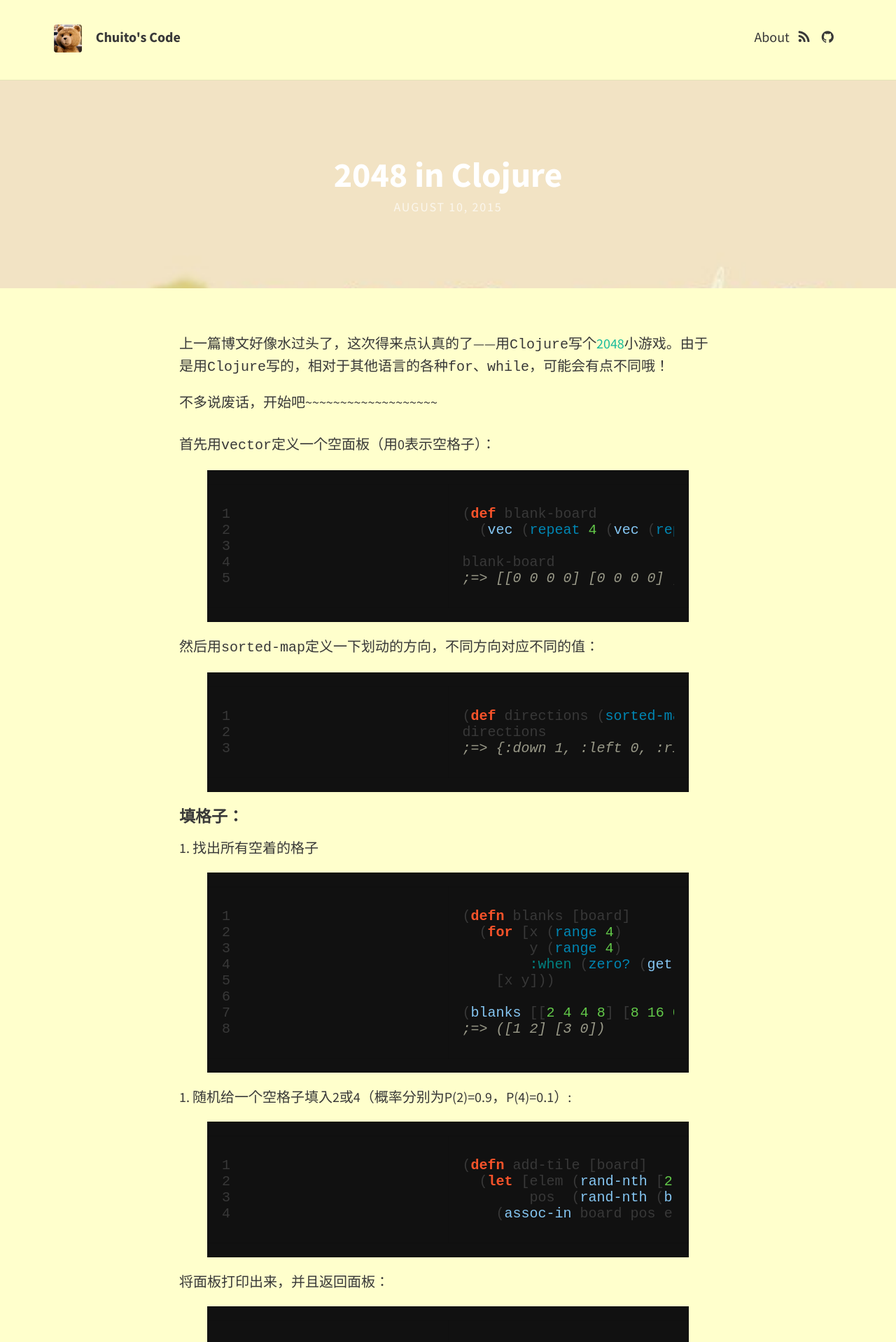
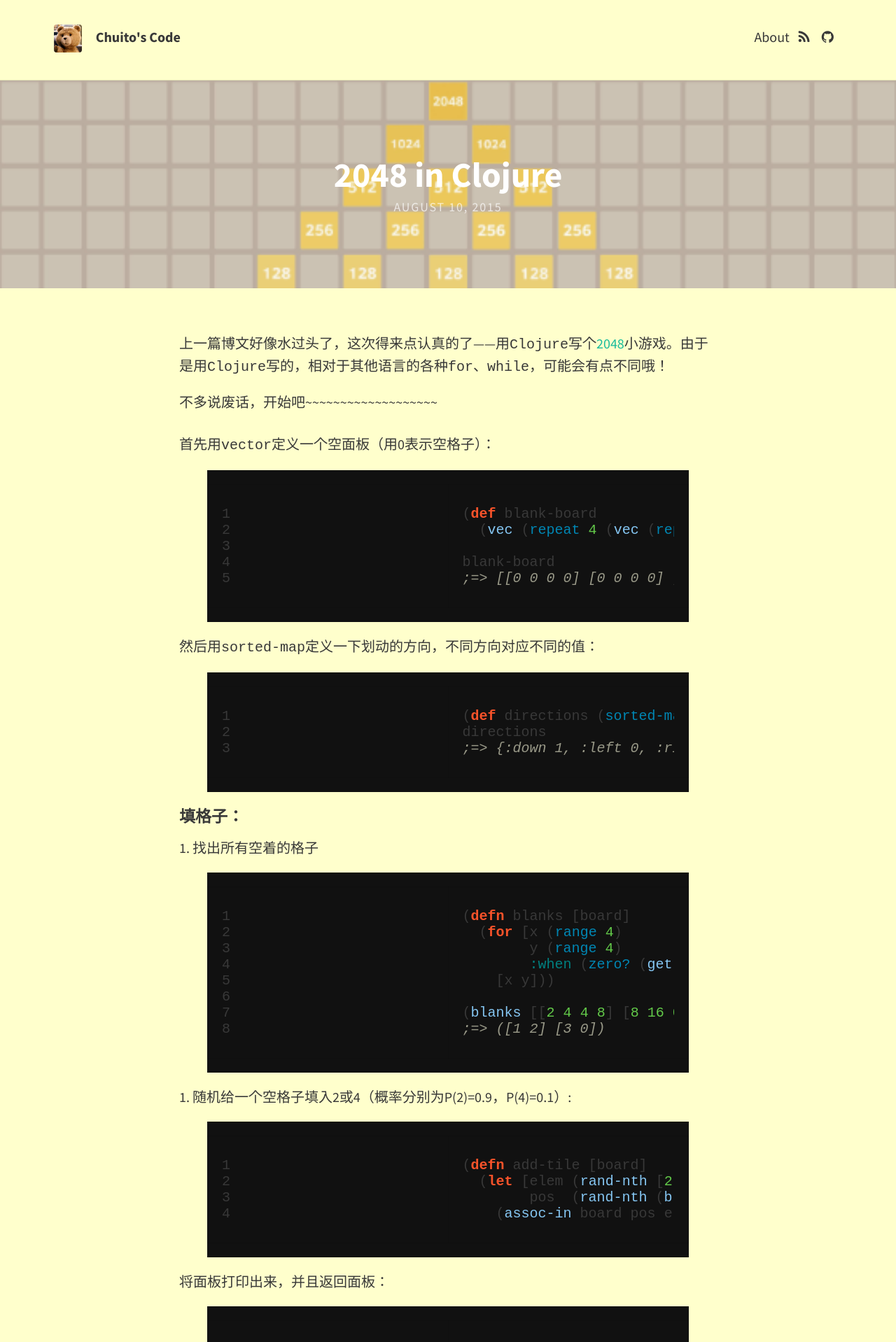
Before and after one commit to ChuitoChan/ChuitoChan.github.io, a Jekyll site: the page built from _posts/2015-08-10-2048-in-clojure.md, in a window 1280 px wide. Shown: the top 1918 px of the page at 70% size. Built offline with Jekyll 4.4.1, drawn with Linux system fonts in a browser that asks for light colours; nearby versions of some CDN libraries.

Commit message:
Update 2015-08-10-2048-in-clojure.md

```diff
--- a/_posts/2015-08-10-2048-in-clojure.md
+++ b/_posts/2015-08-10-2048-in-clojure.md
@@ -1,7 +1,7 @@
 ---
 layout: post
 title: 2048 in Clojure
-feature-img: "img/sort.jpg"
+feature-img: "img/2048.png"
 ---
 
 上一篇博文好像水过头了，这次得来点认真的了——用`Clojure`写个[2048](http://gabrielecirulli.github.io/2048/)小游戏。由于是用`Clojure`写的，相对于其他语言的各种`for`、`while`，可能会有点不同哦！
```
